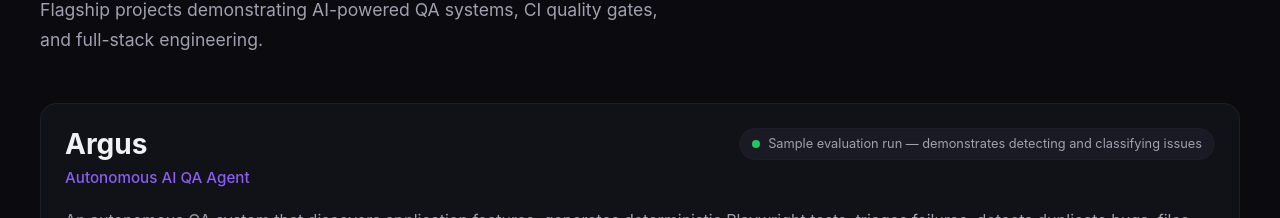
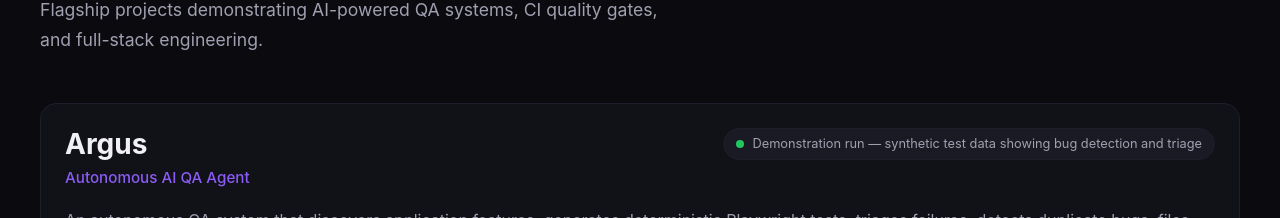
Before and after one commit to EvertonSt/EvertonSt.github.io, a React (Vite) app: page / in a window 1280 px wide. Shown: the part 1317-1535 px from the top of the page. Built offline with nearby package versions, Linux system fonts and the light colour scheme.

Commit message:
fix: update Argus statusLabel to clarify demonstration run
- Change "Sample evaluation run" to "Demonstration run — synthetic test data
  showing bug detection and triage"
- More explicit about what the dashboard demonstrates
- Updated both projects.ts and i18n/en.ts

***REMOVED***
***REMOVED***

```diff
--- a/src/data/projects.ts
+++ b/src/data/projects.ts
@@ -32,7 +32,7 @@ export const flagshipProjects: Project[] = [
     tags: ['TypeScript', 'Playwright', 'AI-Assisted Test Planning', 'Deterministic Test Generation', 'Failure Triage', 'Duplicate-Bug Detection', 'GitHub Issue Creation', 'Severity-Based CI Gates', '313 Tests'],
     links: [{ label: 'GitHub', url: links.argus, icon: 'github' }, { label: 'Live Dashboard', url: links.argusDashboard, icon: 'live' }],
     metrics: [{ value: '313', label: 'Tests passing' }, { value: '4/4', label: 'Features covered' }, { value: '2 + N', label: 'AI calls per run' }],
-    status: 'live', statusLabel: 'Sample evaluation run — demonstrates detecting and classifying issues', featured: true,
+    status: 'live', statusLabel: 'Demonstration run — synthetic test data showing bug detection and triage', featured: true,
     caseStudy: [
       { title: 'Problem', content: 'Most QA systems rely entirely on AI (unreliable) or require manual tests (slow). Teams need autonomous discovery, reliable tests, and triage without blocking on flaky noise.' },
       { title: 'Architecture', content: 'Seven-stage pipeline: Ingest → Plan (Claude) → Codegen (templates-first) → Execute (Playwright) → Triage (AI) → File Bugs (GitHub Issues) → Report (CI gate + dashboard). 2 AI stages, rest deterministic.' },
--- a/src/i18n/en.ts
+++ b/src/i18n/en.ts
@@ -45,7 +45,7 @@ export default {
   'argus.title': 'Argus',
   'argus.subtitle': 'Autonomous AI QA Agent',
   'argus.description': 'An autonomous QA system that discovers application features, generates deterministic Playwright tests, triages failures, detects duplicate bugs, files GitHub issues, and enforces severity-based CI gates.',
-  'argus.statusLabel': 'Sample evaluation run — demonstrates detecting and classifying issues',
+  'argus.statusLabel': 'Demonstration run — synthetic test data showing bug detection and triage',
   'argus.cs.problem.title': 'Problem',
   'argus.cs.problem.content': 'Most QA systems rely entirely on AI (unreliable) or require manual tests (slow). Teams need autonomous discovery, reliable tests, and triage without blocking on flaky noise.',
   'argus.cs.architecture.title': 'Architecture',
```
